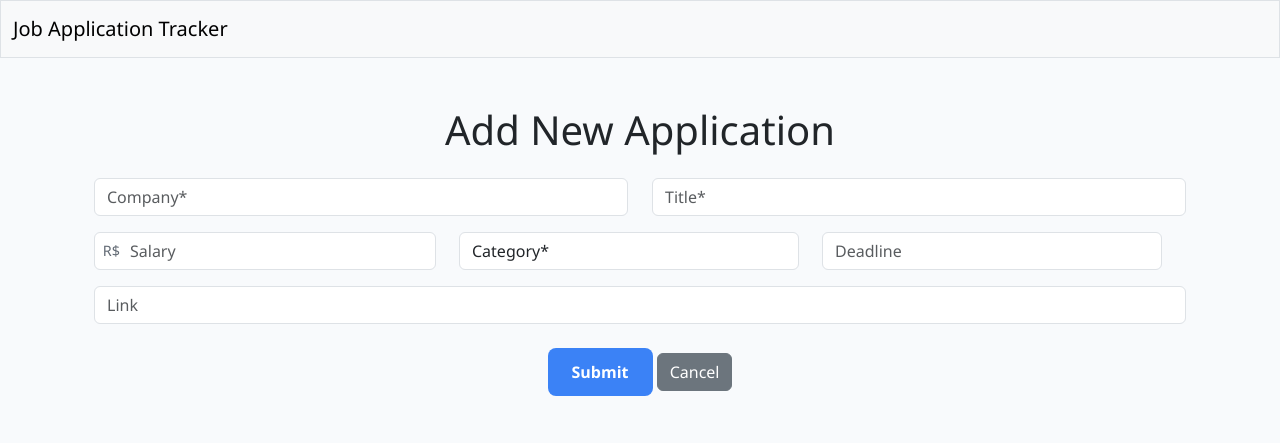
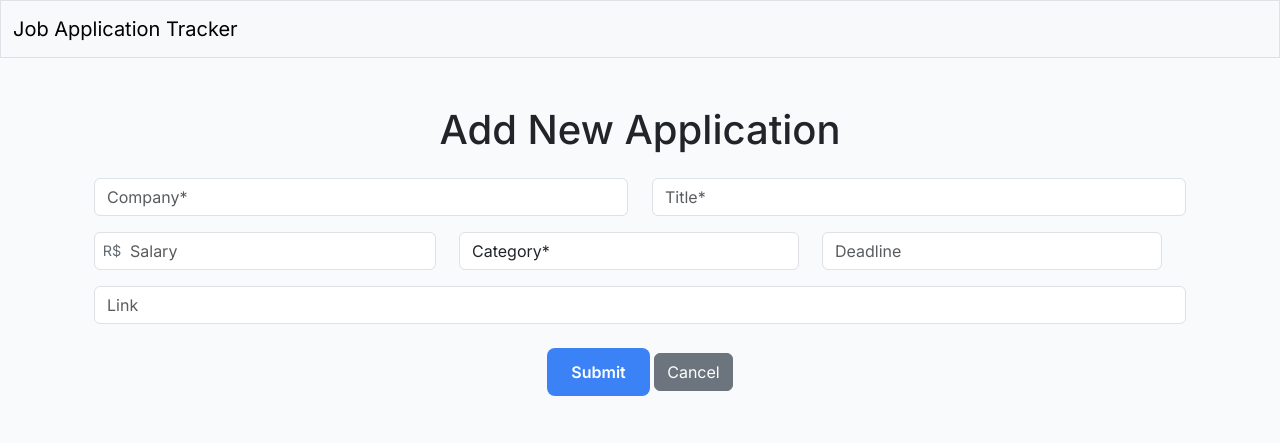
Before and after one commit to williamgrocha/job-application-tracker, a Flask app: page /create in a window 1280 px wide. Shown: the top 443 px of the page. Run offline with Flask 3, Linux system fonts and the light colour scheme.

Commit message:
style: update font family to 'Inter' and add font preconnect links

```diff
--- a/static/styles.css
+++ b/static/styles.css
@@ -1,6 +1,8 @@
 body {
     background-color: #f8fafc; /* Light blue-gray background */
-    font-family: 'Segoe UI', Tahoma, Geneva, Verdana, sans-serif;
+    font-family: 'Inter', "Segoe UI", Roboto, Verdana, sans-serif;
+    -webkit-font-smoothing: antialiased;
+    -moz-osx-font-smoothing: grayscale;
     margin: 0;
 }
 
--- a/templates/layout.html
+++ b/templates/layout.html
@@ -11,6 +11,9 @@
         <link href="https://cdn.jsdelivr.net/npm/bootstrap@5.3.8/dist/css/bootstrap.min.css" rel="stylesheet" integrity="sha384-sRIl4kxILFvY47J16cr9ZwB07vP4J8+LH7qKQnuqkuIAvNWLzeN8tE5YBujZqJLB" crossorigin="anonymous">
         <script src="https://cdn.jsdelivr.net/npm/bootstrap@5.3.8/dist/js/bootstrap.bundle.min.js" integrity="sha384-FKyoEForCGlyvwx9Hj09JcYn3nv7wiPVlz7YYwJrWVcXK/BmnVDxM+D2scQbITxI" crossorigin="anonymous"></script>
         <link rel="stylesheet" href="https://cdn.jsdelivr.net/npm/bootstrap-icons@1.11.3/font/bootstrap-icons.min.css">
+        <link rel="preconnect" href="https://fonts.googleapis.com">
+        <link rel="preconnect" href="https://fonts.gstatic.com" crossorigin>
+        <link href="https://fonts.googleapis.com/css2?family=Inter:wght@400;500;600;700&display=swap" rel="stylesheet">
 
         <link href="/static/favicon.ico" rel="icon">
 
```
